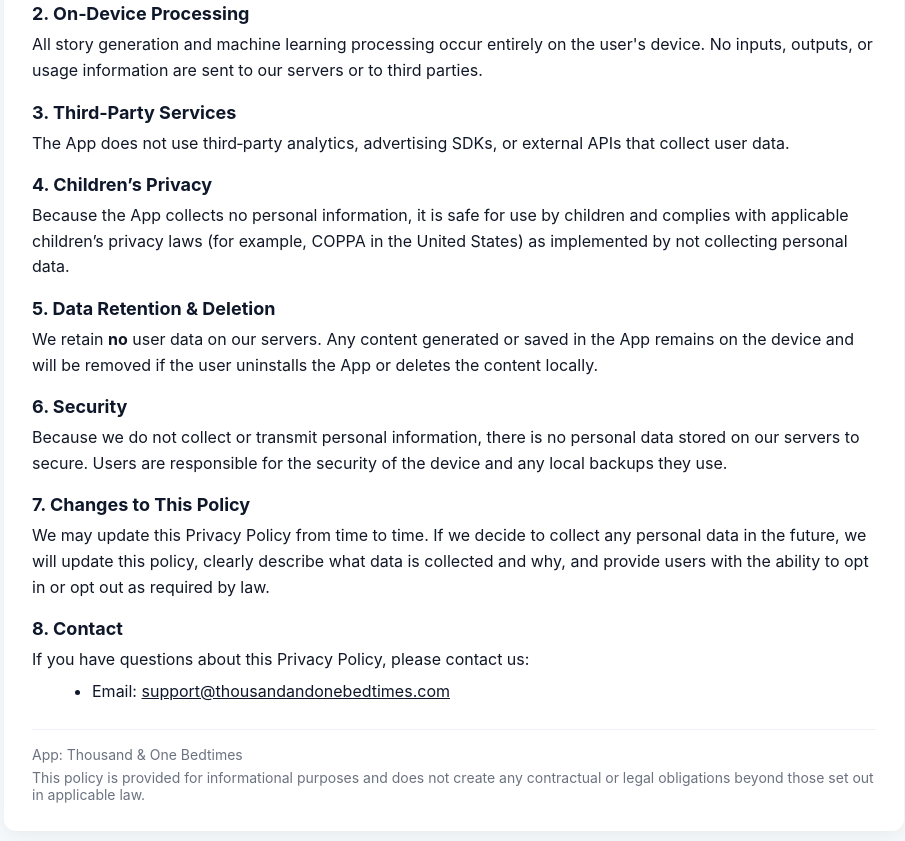
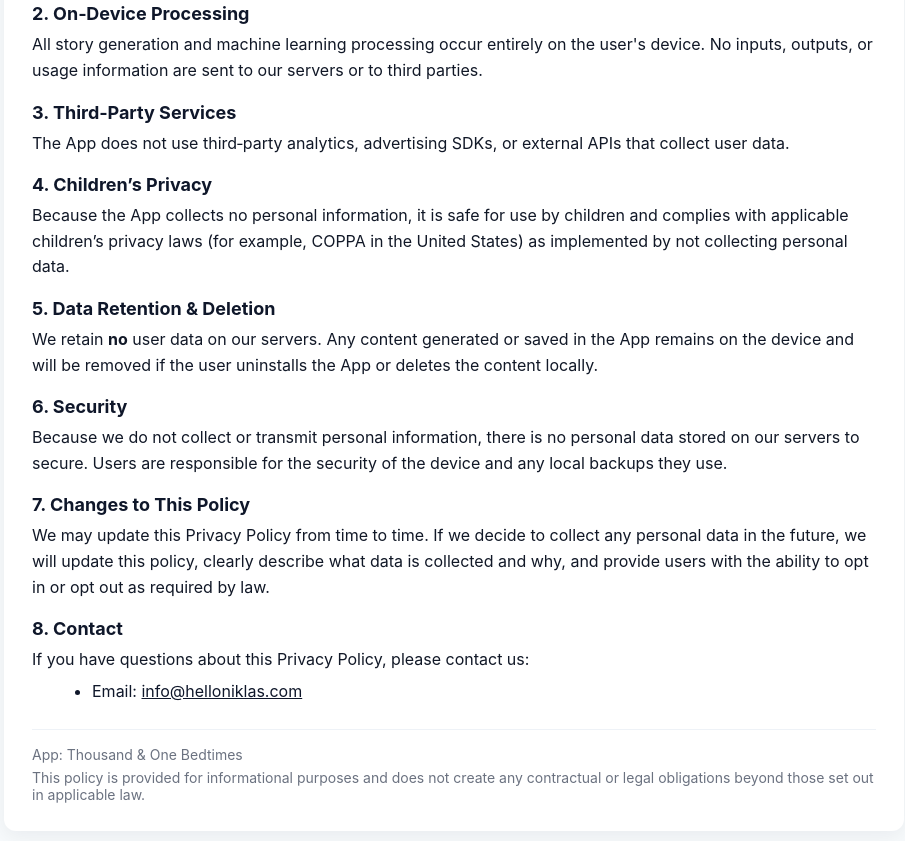
Before and after one commit to helloniklas/ThousandAndOneBedtimesPrivacy, a plain HTML site: page index.html in a window 1280 px wide. Shown: the part 475-1316 px from the top of the page, without its empty margins (186-1091 px from the left). Drawn offline with Linux system fonts and the light colour scheme.

Commit message:
Update index.html

```diff
--- a/index.html
+++ b/index.html
@@ -78,7 +78,7 @@
           <h2>8. Contact</h2>
           <p>If you have questions about this Privacy Policy, please contact us:</p>
           <ul>
-            <li>Email: <a href="mailto:support@thousandandonebedtimes.com">support@thousandandonebedtimes.com</a></li>
+            <li>Email: <a href="mailto:info@helloniklas.com">info@helloniklas.com</a></li>
           </ul>
         </section>
       </main>
```
